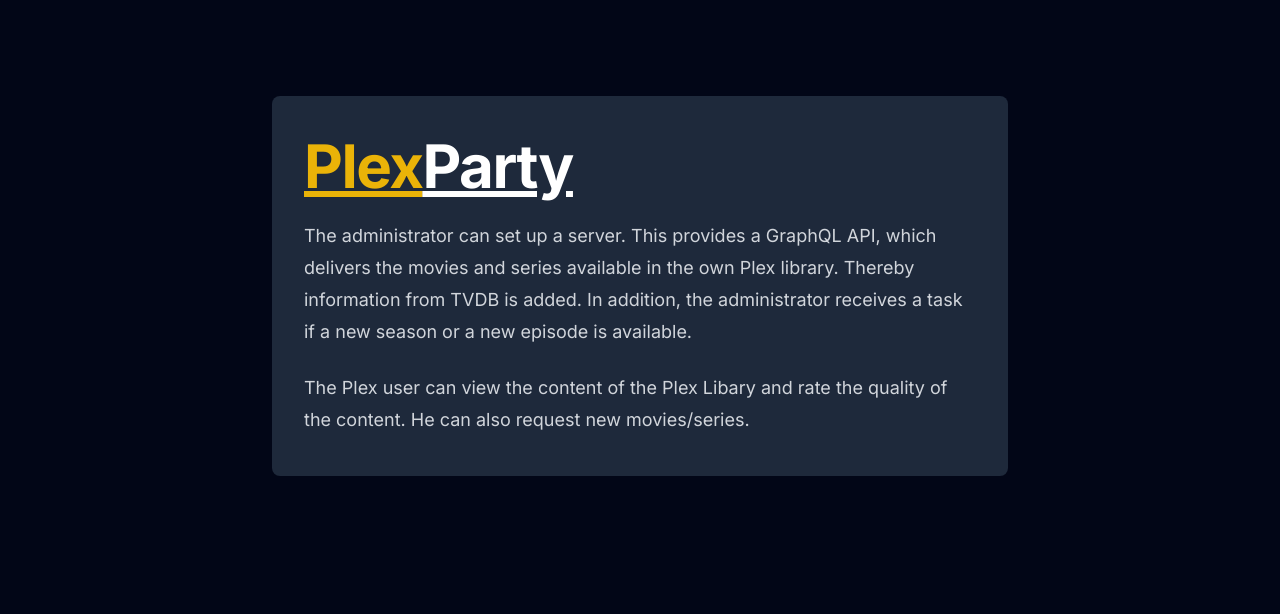
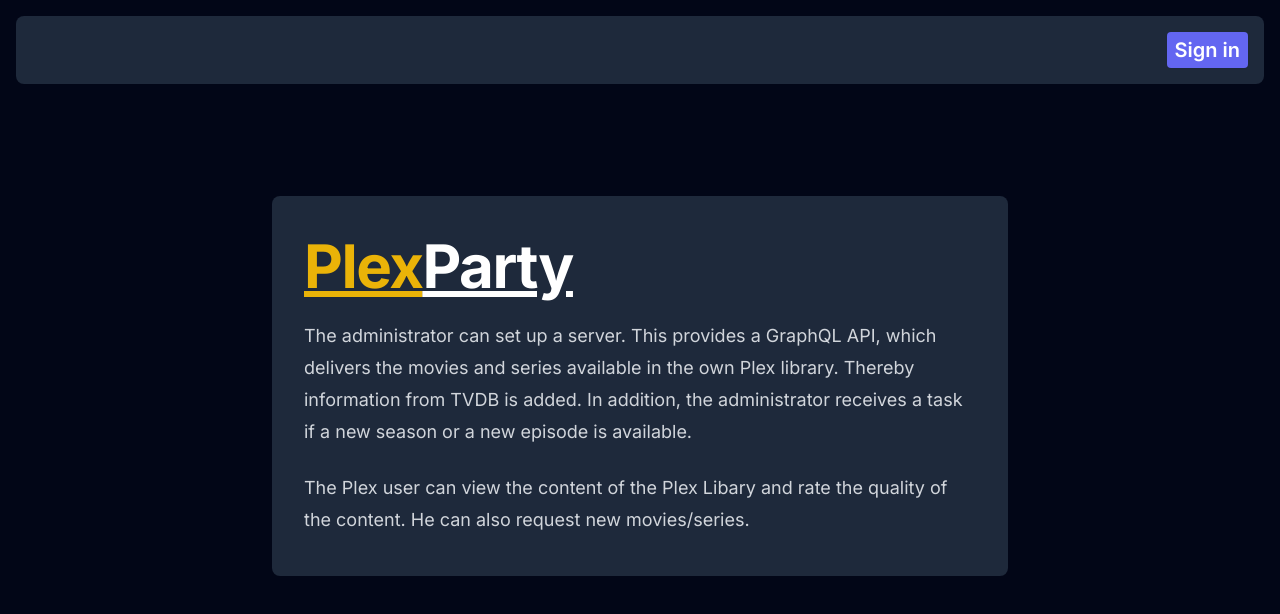
Before and after one commit to FelixRizzolli/plex-party-nextjs-client, a Next.js app: page / in a window 1280 px wide. Shown: the top 614 px of the page. Built offline with nearby package versions, Linux system fonts and the light colour scheme; no server answers.

Commit message:
install and setup next-auth

```diff
--- /dev/null
+++ b/app/api/auth/[...nextauth]/route.ts
@@ -0,0 +1,6 @@
+import { authOptions } from "@/lib/auth";
+import NextAuth from "next-auth";
+
+const handler = NextAuth(authOptions);
+
+export { handler as GET, handler as POST };
--- a/app/globals.scss
+++ b/app/globals.scss
@@ -20,6 +20,10 @@
   @apply bg-slate-950;
 }
 
+.header {
+  @apply m-4 p-4 bg-slate-800 rounded-lg flex flex-row-reverse;
+}
+
 .main-card {
   @apply bg-slate-800 py-10 rounded-lg;
 
--- a/app/layout.tsx
+++ b/app/layout.tsx
@@ -1,6 +1,8 @@
 import './globals.scss'
 import type { Metadata } from 'next'
 import { Inter } from 'next/font/google'
+import { NextAuthProvider } from './providers'
+import { SignInButton } from '@/components/buttons.component'
 
 const inter = Inter({ subsets: ['latin'] })
 
@@ -16,7 +18,14 @@
 }) {
   return (
     <html lang="en">
-      <body className={inter.className}>{children}</body>
+      <body className={inter.className}>
+        <NextAuthProvider>
+          <header className="header">
+            <SignInButton />
+          </header>
+          {children}
+        </NextAuthProvider>
+      </body>
     </html>
   )
 }
--- a/app/page.tsx
+++ b/app/page.tsx
@@ -1,3 +1,5 @@
+import {SignInButton, SignOutButton } from "@/components/buttons.component";
+
 export default function Home() {
   return (
     <main className="flex min-h-screen flex-col items-center justify-between p-24">
--- /dev/null
+++ b/app/providers.tsx
@@ -0,0 +1,11 @@
+"use client";
+
+import { SessionProvider } from "next-auth/react";
+
+type Props = {
+  children?: React.ReactNode;
+};
+
+export const NextAuthProvider = ({ children }: Props) => {
+  return <SessionProvider>{children}</SessionProvider>;
+};
--- /dev/null
+++ b/components/buttons.component.module.scss
@@ -0,0 +1,15 @@
+.btn {
+  /* Spacing */
+  @apply rounded px-2 py-1;
+
+  /* Colors */
+  @apply bg-indigo-500 text-white;
+
+
+  /* Typography */
+  @apply text-xl font-semibold shadow-sm;
+
+  /* Hover, Focus, and Other States */
+  @apply hover:bg-indigo-400;
+  @apply focus-visible:outline focus-visible:outline-2 focus-visible:outline-offset-2 focus-visible:outline-indigo-500;
+}
--- /dev/null
+++ b/components/buttons.component.tsx
@@ -0,0 +1,30 @@
+'use client';
+
+import { useSession, signIn, signOut } from 'next-auth/react';
+import styles from './buttons.component.module.scss';
+
+export function SignInButton() {
+  const { data: session, status } = useSession();
+
+  if (status === 'loading') {
+    return <>...</>;
+  }
+
+  if (status === 'authenticated') {
+    return <SignOutButton />;
+  }
+
+  return <>
+    <button type="button" className={styles.btn} onClick={() => signIn()}>
+      Sign in
+    </button>
+  </>;
+}
+
+export function SignOutButton() {
+  return <>
+    <button type="button" className={styles.btn} onClick={() => signOut()}>
+      Sign out
+    </button>
+  </>;
+}
--- /dev/null
+++ b/lib/auth.ts
@@ -0,0 +1,13 @@
+import type { NextAuthOptions } from "next-auth";
+import GoogleProvider from 'next-auth/providers/google';
+
+export const authOptions: NextAuthOptions = {
+  secret: process.env.NEXTAUTH_SECRET,
+  session: { strategy: 'jwt' },
+  providers: [
+    GoogleProvider({
+        clientId: process.env.GOOGLE_CLIENT_ID!,
+        clientSecret: process.env.GOOGLE_CLIENT_SECRET!,
+    })
+  ],
+};
--- a/package.json
+++ b/package.json
@@ -18,6 +18,7 @@
     "eslint": "8.49.0",
     "eslint-config-next": "13.4.19",
     "next": "^13.5.6",
+    "next-auth": "^4.24.3",
     "postcss": "^8.4.31",
     "react": "18.2.0",
     "react-dom": "18.2.0",
```
Also changed, not shown: 1 other file (tests, documents, lock files or other folders).
